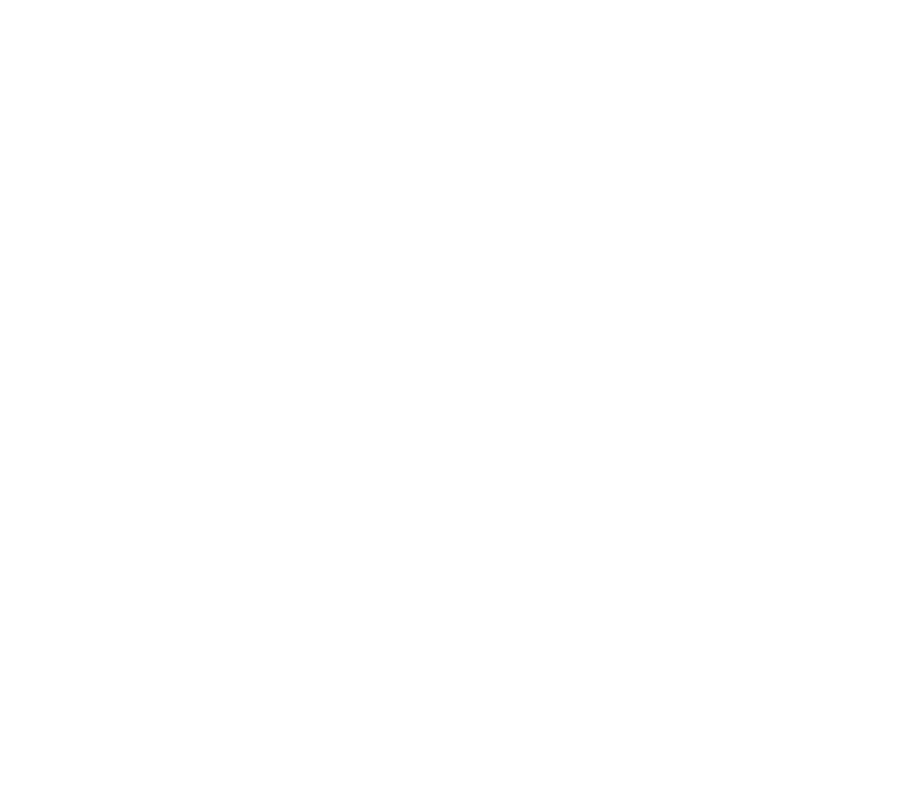
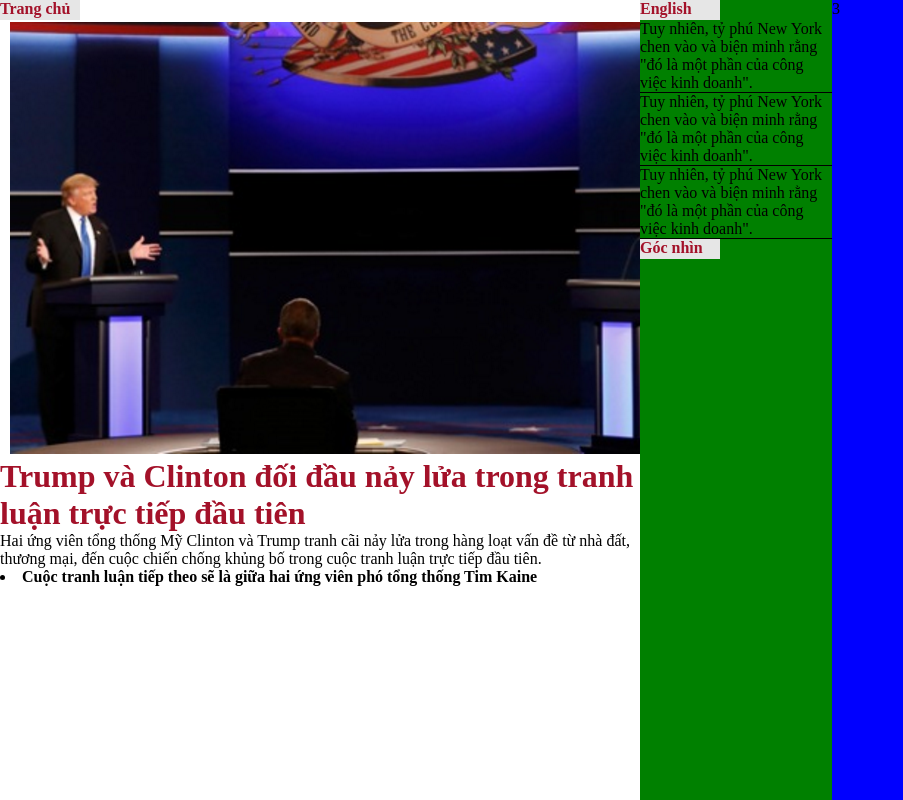
Before and after one commit to operationd8979/20TH_N5_01, a plain HTML site: page index.html in a window 1280 px wide. Shown: the whole page, without its empty margins (0-903 px from the left). Drawn offline with Linux system fonts and the light colour scheme.

Commit message:
vo hoang dung add new wrapper col 1 vs col 2

```diff
--- a/index.html
+++ b/index.html
@@ -7,6 +7,50 @@
     <link rel="stylesheet" href="main.css">
 </head>
 <body>
-
+    <div class="wrapper_content">
+        <div class="row">
+            <div class="col-1">
+                <div class="head_title">
+                    <div class="header_tag">
+                        Trang chủ
+                    </div>
+                </div>
+                <div class="thumails">
+                    <img src="./images/thumnails.png"/>
+                </div>
+                <div class="title">
+                    Trump và Clinton đối đầu nảy lửa trong tranh luận trực tiếp đầu tiên
+                </div>
+                <div class="description">
+                    Hai ứng viên tổng thống Mỹ Clinton và Trump tranh cãi nảy lửa trong hàng loạt vấn đề từ nhà đất, thương mại, đến cuộc chiến chống khủng bố trong cuộc tranh luận trực tiếp đầu tiên.
+                </div>
+                <li class="li">
+                    Cuộc tranh luận tiếp theo sẽ là giữa hai ứng viên phó tổng thống Tim Kaine
+                </li>
+            </div>
+            <div class="col-2">
+                <div class="head_title">
+                    <div class="header_tag">
+                        English
+                    </div>
+                    <p class="text-1">
+                        Tuy nhiên, tỷ phú New York chen vào và biện minh rằng "đó là một phần của công việc kinh doanh".
+                    </p>
+                    <p class="text-1">
+                        Tuy nhiên, tỷ phú New York chen vào và biện minh rằng "đó là một phần của công việc kinh doanh".
+                    </p>
+                    <p class="text-1">
+                        Tuy nhiên, tỷ phú New York chen vào và biện minh rằng "đó là một phần của công việc kinh doanh".
+                    </p>
+                    <div>
+                        <div class="header_tag">
+                            Góc nhìn
+                        </div>
+                    </div>
+                </div>
+            </div>
+            <div class="col-3">3</div>
+        </div>
+    </div>
 </body>
 </html>
--- a/main.css
+++ b/main.css
@@ -3,3 +3,62 @@
     margin: 0;
     padding: 0;
 }
+
+.wrapper_content{
+
+}
+
+.row{
+    background-color: white;
+    display: flex;
+    flex-direction: row;
+    height: 100vh;
+    width: 100%;
+}
+
+.col-1, .col-2, .col-3 {
+    display: inline-block;
+}
+
+.col-1 {
+    width: 50%;
+}
+
+.header_tag {
+    background-color: rgb(230, 230, 230);
+    width: 80px;
+    height: 20px;
+    color: rgb(163, 17, 41);
+    font-weight: bold;
+}
+
+
+.thumails{
+    width: 100%;
+    padding: 0 10px;
+    object-fit: cover;
+    object-position: center;
+}
+
+.title {
+    color: rgb(163, 17, 41);
+    font-size: 2rem;
+    font-weight: bold;
+}
+
+.li {
+    font-weight: bold;
+}
+
+.col-2 {
+    background-color: green;
+    width: 15%;
+}
+
+.col-3 {
+    background-color: blue;
+    width: 35%;
+}
+.text-1 {
+    border-bottom: 1px solid black;
+}
```
Also changed, not shown: images/Layout_VnExpress.png (added), images/Logo_Vnexpress.png (added), images/banner-ads-1.png (added), images/banner-ads-2.png (added), images/right-ads-1.png (added), images/right-ads-2.png (added), images/right-ads-3.png (added), images/thumnails.png (added).
